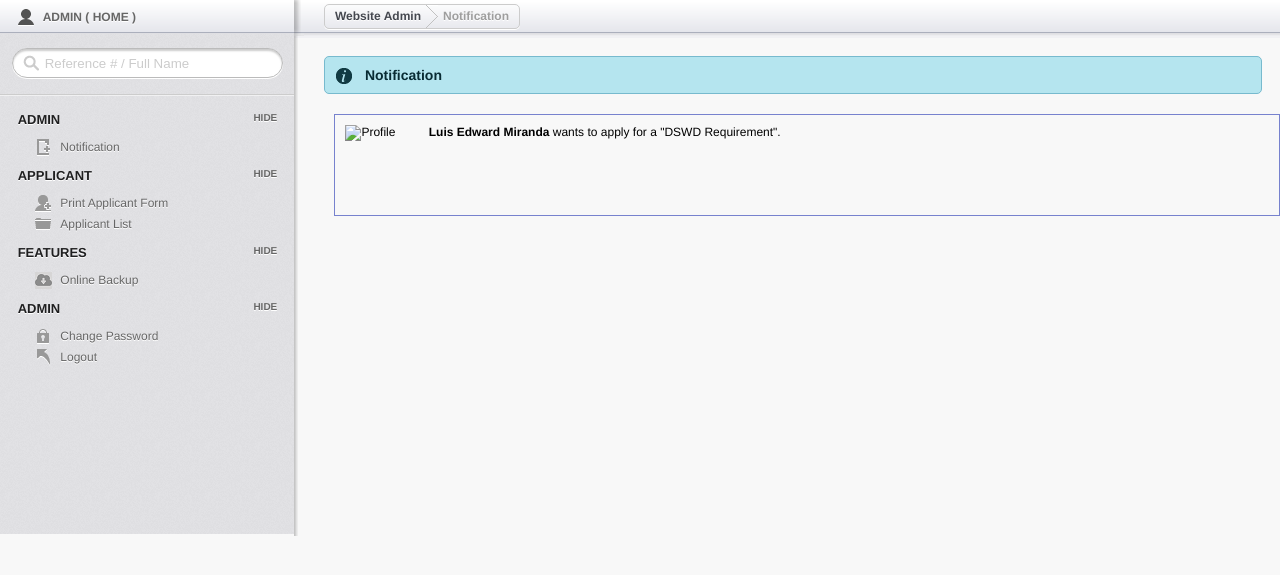
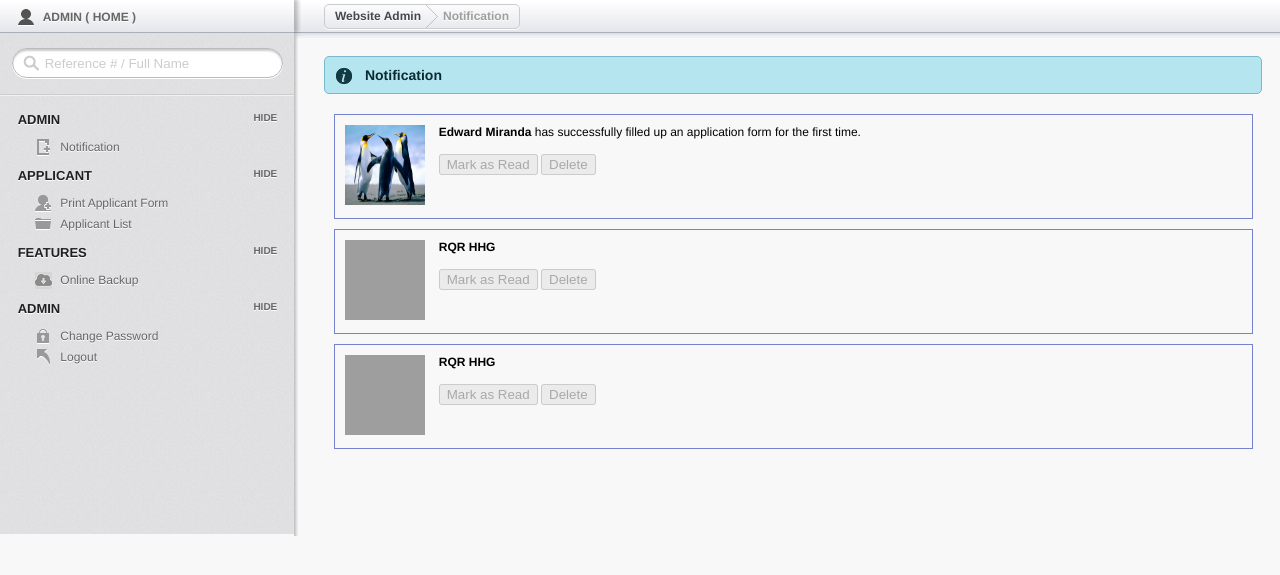
Before and after one commit to jayramacc/NCPO-PCR-ORS, a PHP site: page /onlineform.php in a window 1280 px wide. Shown: the part 55-630 px from the top of the page. Run offline with PHP 8.4, Linux system fonts and the light colour scheme; data comes from the database, SQL or seed files in the repository; grey boxes are pictures that could not be loaded.

Commit message:
Added Notification Functionality

```diff
--- a/onlineform.php
+++ b/onlineform.php
@@ -1,4 +1,27 @@
+<?php
 
+include 'class/MySqlLeaf.php';
+
+// SQL Query: Get the data in the private key
+$sql = "SELECT notif.id, notif.type, app.fname, app.lname, app.purpose, app.photo FROM
+	`applicants` as app LEFT JOIN `notification` AS notif ON notif.private_key=app.private_key ORDER BY `id` DESC";
+
+// Prepare Query
+$query = mysqli_query(MySqlLeaf::getCon(), $sql);
+
+// Count Rows
+$numRow = mysqli_num_rows($query);
+
+$applicants = array();
+
+// Put the MYSQL Result in the user Info
+if ($numRow > 0){
+	while ($r = mysqli_fetch_array($query)) {
+		array_push($applicants, $r);
+	}
+}
+
+?>
 <!DOCTYPE html>
 <html lang="en">
 <head>
@@ -46,6 +69,7 @@
 			border: 1px solid #7782ce;
 			padding: 10px;
 			cursor: pointer;
+			margin-bottom: 10px;
 		}
 	</style>
 </head>
@@ -76,12 +100,24 @@
 		<h4 class="alert_info">Notification</h4>
 		<div class="clear"></div>
 		<div class="spacer"></div>
-		<div style="margin-left:40px">
-			<div class="notif" onclick="document.location.href='database.php';">
-				<img src="#" alt="Profile" height="80" width="80" style="display: inline-block">
-				<b>Luis Edward Miranda</b>
-				wants to apply for a "DSWD Requirement".
-			</div>
+
+		<div style="margin-left:40px; width: calc(100% - 67px)">
+
+			<?php foreach ($applicants as $app): ?>
+				<div class="notif" onclick="document.location.href='database.php';">
+					<img onerror="this.src='assets/img/profile_image_dummy.svg';" src="assets/img_uploads/<?php echo $app['photo']; ?>" alt="Profile" height="80" width="80" style="display: inline-block">
+					<div style="margin-left: 10px; display: inline-block; vertical-align: top;">
+						<b><?php echo $app["fname"]. " " .$app["lname"]; ?></b>
+						<?php echo $app["type"] == "apply" ? "has successfully filled up an application form for the first time." : ""; ?>
+						<?php echo $app["type"] == "renew" ? "has successfully submitted a request." : ""; ?>
+						<?php echo $app["type"] == "verify" ? "has successfully verified his/her `private key` thru email confirmation." : ""; ?>
+						<div style="margin-top: 15px;">
+							<button disabled>Mark as Read</button> <button disabled>Delete</button>
+						</div>
+					</div>
+				</div>
+			<?php endforeach; ?>
+
 		</div>
 	</section>
 
--- a/verify.php
+++ b/verify.php
@@ -8,7 +8,7 @@ $sql = "UPDATE `applicants` SET `activated`='true' WHERE `private_key`='$pk';";
 $query = mysqli_query(MySqlLeaf::getCon(), $sql);
 
 if ($query === true){
-    $sql = "INSERT INTO `notification`(`private_key`, `type`) VALUES ('$privateKey', 'verify');";
+    $sql = "INSERT INTO `notification`(`private_key`, `type`) VALUES ('$pk', 'verify');";
     mysqli_query(MySqlLeaf::getCon(), $sql);
     echo "Successfull registered";
 }else{
```
